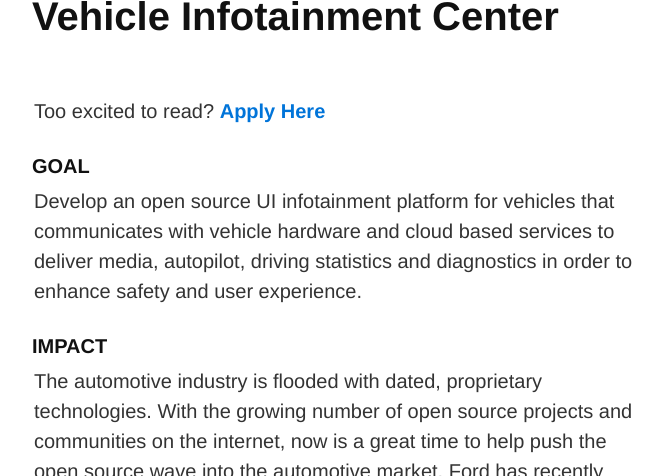
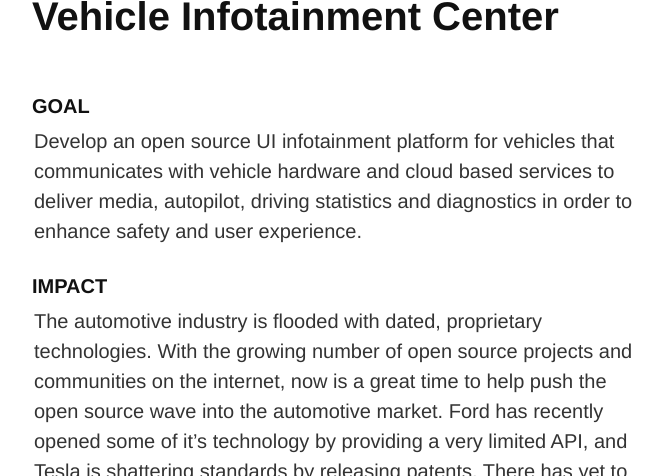
Before and after one commit to UWEcoCAR/UW-Infotainment-Summary, a Jekyll site: the page built from index.md, in a window 1280 px wide and 900 px high, cut to the strip 424-900 px from the top of the window. Shown: the whole strip, without its empty margins (306-969 px from the left). Built offline with Jekyll 4.4.1, drawn with Linux system fonts in a browser that asks for light colours; Markdown is read by kramdown in place of the engine named in the settings.

Commit message:
moved apply to bottom

```diff
--- a/index.md
+++ b/index.md
@@ -4,8 +4,6 @@ layout: default
 ![alt text](https://github.com/jake-g/Vehicle-Infotainment-Center/raw/gh-pages/_images/banner.png)
 
 #Vehicle Infotainment Center
-
-Too excited to read? __[Apply Here](http://goo.gl/forms/DbPqCebwa7)__
 
 
 ####Goal
```
